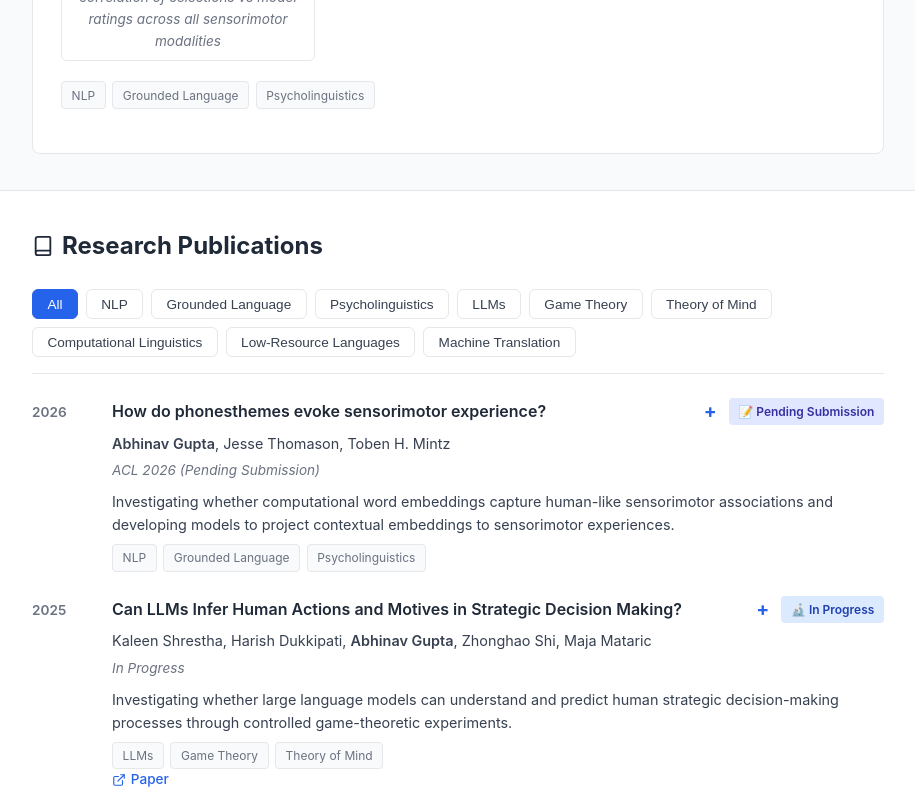
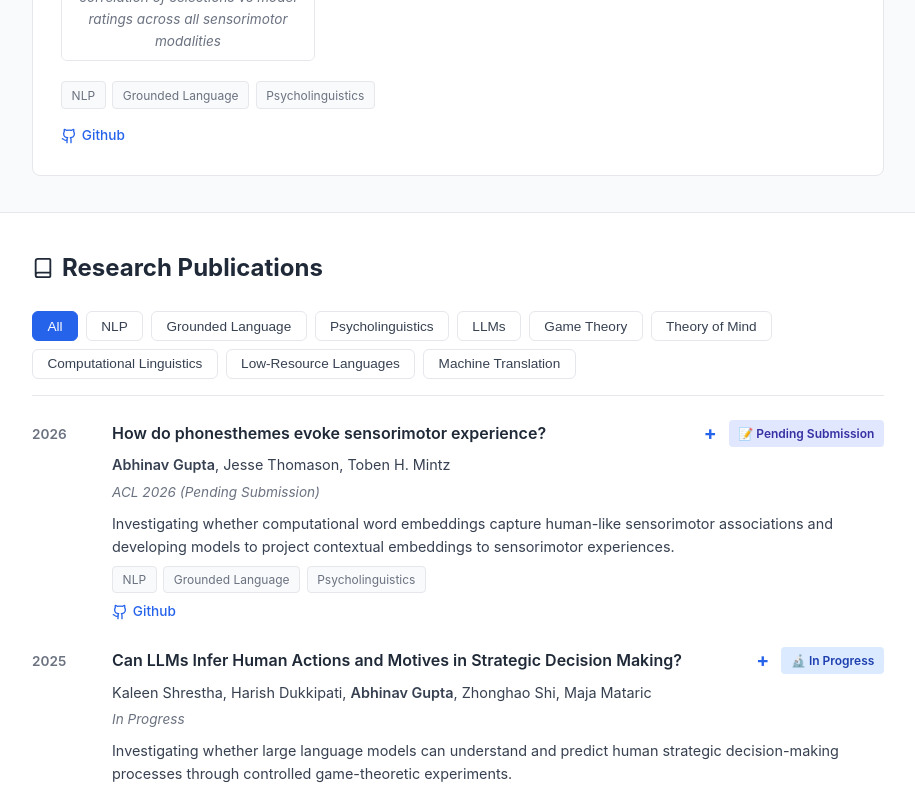
Before and after one commit to abhinav-usc/personal-website, a React (Vite) app: page / in a window 1280 px wide. Shown: the part 1820-2612 px from the top of the page, without its empty margins (182-1097 px from the left). Built offline with nearby package versions, Linux system fonts and the light colour scheme.

Commit message:
code links added

```diff
--- a/src/App.css
+++ b/src/App.css
@@ -706,6 +706,7 @@ body {
   display: flex;
   gap: 1rem;
   flex-wrap: wrap;
+  margin-top: .5rem;
 }
 
 .research-link {
--- a/src/App.jsx
+++ b/src/App.jsx
@@ -1,5 +1,5 @@
 import { useState, useEffect, useRef } from 'react'
-import { Mail, Github, Linkedin, FileText, Book, Briefcase, Code, Award, ExternalLink, FlaskConical, Users, Lightbulb, Laptop, MessageCircle } from 'lucide-react'
+import { Mail, Github, Linkedin, FileText, Book, Briefcase, Code, Award, ExternalLink, FlaskConical, Users, Lightbulb, Laptop, MessageCircle, GithubIcon } from 'lucide-react'
 import './App.css'
 
 // Custom hook for scroll animations
@@ -62,6 +62,7 @@ function App() {
       impact: "Understanding phonestheme grounding could reveal fundamental principles about how language connects to embodied experience at the sub-lexical level, informing both cognitive theories of language and practical applications in natural language generation.",
       tags: ["NLP", "Grounded Language", "Psycholinguistics"],
       link: "#",
+      code: "https://github.com/abhinav-usc/SENSE-model",
       hasImage: true,
       hasDemo: false,
       images: [
@@ -100,6 +101,7 @@ function App() {
       impact: "Understanding how LLMs encode social reasoning is critical for developing AI systems that can effectively collaborate with humans, predict human needs and intentions, and align with human values in multi-agent settings.",
       tags: ["LLMs", "Game Theory", "Theory of Mind"],
       link: "/Can_Large_Language_Models_Infer_Human_Actions_and_Motives_in_Strategic_Decision_Making_.pdf",
+      code: "",
       hasImage: true,
       hasDemo: false,
       images: [
@@ -139,6 +141,7 @@ function App() {
       impact: "This work demonstrates practical applications of sensorimotor grounding in NLP, showing how incorporating embodied perception into language models can improve performance on tasks requiring understanding of physical and sensory concepts.",
       tags: ["NLP", "Grounded Language", "Computational Linguistics"],
       link: "/Extracting_Sensorimotor_Information_from_Words_and_Emojis.pdf",
+      code: "https://github.com/abhinav-usc/SENSE-model",
       hasImage: true,
       hasDemo: true,
       images: [
@@ -168,6 +171,7 @@ function App() {
       impact: "This work contributes to language preservation efforts by creating critical digital infrastructure for an endangered indigenous language, enabling future linguistic research and cultural heritage preservation.",
       tags: ["NLP", "Low-Resource Languages", "Machine Translation"],
       link: "/156_Creating_a_Parallel_Corpus.pdf",
+      code: "",
       hasImage: true,
       hasDemo: false,
       images: [
@@ -534,6 +538,11 @@ function App() {
                         <ExternalLink size={14} /> View Paper
                       </a>
                     )}
+                    {paper.code !== '' && (
+                      <a href={paper.code} className="research-link" target="_blank" rel="noreferrer">
+                        <Github size={16} /> Github
+                      </a>
+                    )}
                     {paper.hasDemo && (
                       <span className="demo-coming-soon">🔧 Interactive demo in development</span>
                     )}
@@ -647,6 +656,11 @@ function App() {
                     {paper.link !== '#' && (
                       <a href={paper.link} className="research-link" target="_blank" rel="noreferrer">
                         <ExternalLink size={14} /> Paper
+                      </a>
+                    )}
+                    {paper.code !== '' && (
+                      <a href={paper.code} className="research-link" target="_blank" rel="noreferrer">
+                        <Github size={16} /> Github
                       </a>
                     )}
                   </div>
```
